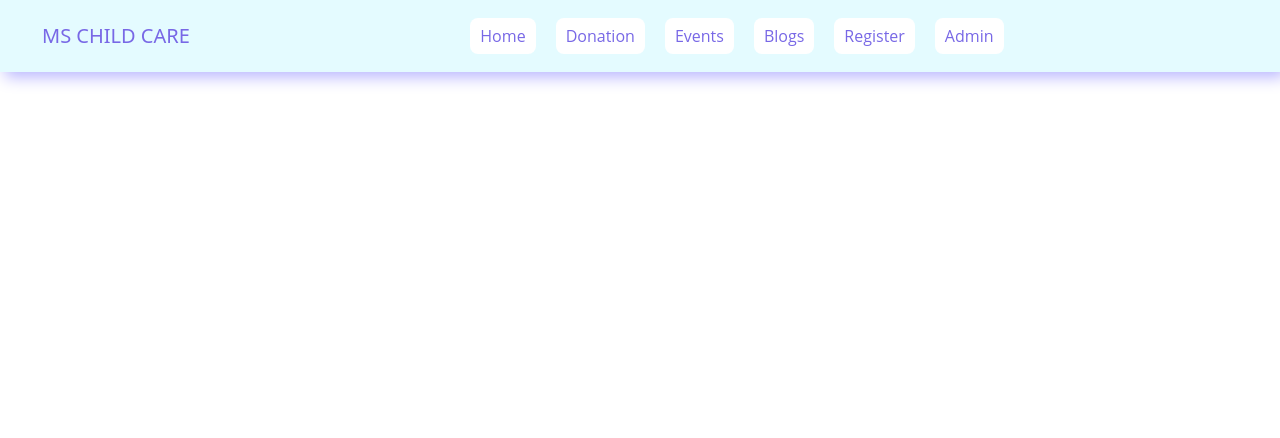
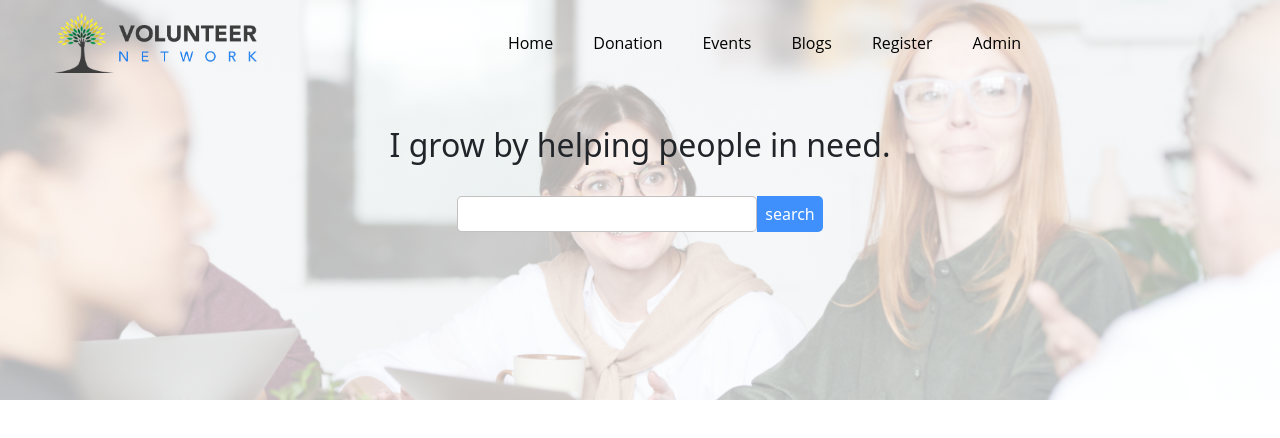
Before and after one commit to shuvro-baset/event-management-fe, a React (Create React App) app: page / in a window 1280 px wide. Shown: the top 438 px of the page. Built offline with nearby package versions, Linux system fonts and the light colour scheme.

Commit message:
banner part done

```diff
--- a/src/App.js
+++ b/src/App.js
@@ -2,13 +2,14 @@ import './App.css';
 import 'bootstrap/dist/css/bootstrap.min.css';
 import { BrowserRouter as Router, Switch, Route, Link } from "react-router-dom";
 import NavBar from './components/NavBar/NavBar';
+import Banner from './components/Banner/Banner';
 function App() {
   return (
     <>
       <Router>
         <Switch>
           <Route exact path="/">
-            <NavBar></NavBar>
+            <Banner></Banner>
           </Route>
         </Switch>
       </Router>
--- /dev/null
+++ b/src/components/Banner/Banner.css
@@ -0,0 +1,23 @@
+.banner{
+    background-image: linear-gradient(rgba(255, 255, 255, 0.7), rgba(255, 255, 255, 0.7)), url('./../../images/banner.jpg');
+    background-position: center;
+    background-repeat: no-repeat;
+    background-size: cover;
+    height: 400px;
+}
+.input-box input{
+    padding: 5px;
+    outline: none;
+    border: 1px solid rgba(156, 150, 150, 0.596);
+    border-radius: 5px;
+    width: 300px;
+}
+.btn-search{
+    background-color: #3F90FC;
+    color: #fff;
+    padding: 6px 8px;
+    outline: none;
+    border: none;
+    border-top-right-radius: 5px;
+    border-bottom-right-radius: 5px;
+}
--- a/src/components/Banner/Banner.js
+++ b/src/components/Banner/Banner.js
@@ -1,10 +1,20 @@
 import React from 'react';
-
+import { Container, Row } from 'react-bootstrap';
+import NavBar from '../NavBar/NavBar';
+import './Banner.css'
 const Banner = () => {
     return (
-        <div>
+        <Container fluid className="banner">
+            <NavBar></NavBar>
 
-        </div>
+            <Row className="my-4">
+                <h2 className="text-center my-3">I grow by helping people in need.</h2>
+                <div className='input-box d-flex justify-content-center align-items-center my-3'>
+                    <input type="text" />
+                    <button className="btn-search">search</button>
+                </div>
+            </Row>
+        </Container>
     );
 };
 
--- a/src/components/NavBar/NavBar.css
+++ b/src/components/NavBar/NavBar.css
@@ -7,17 +7,13 @@
 }
 .menu-item{
     text-decoration: none;
-    color: #7868E6;
+    color: #000000;
     padding: 6px 10px;
     margin: 10px;
-    background-color: #fff;
     border-radius: 8px;
     font-family: 'Open Sans', sans-serif;
 }
-.navBar{
-    box-shadow: 5px 5px 15px #B8B5FF;
 
+.logo{
+    height: 60px;
 }
-.navBg{
-    background-color: #E4FBFF;
-}
--- a/src/components/NavBar/NavBar.js
+++ b/src/components/NavBar/NavBar.js
@@ -1,12 +1,13 @@
 import React from 'react';
-import { Container, Nav, Navbar, Row } from 'react-bootstrap';
+import { Container, Nav, Navbar } from 'react-bootstrap';
 import { Link, NavLink } from 'react-router-dom';
 import './NavBar.css'
+import logo from './../../images/logos/logo.png';
 const NavBar = () => {
     return (
-        <Navbar sticky="top" className="navBar navBg" expand="lg">
+        <Navbar sticky="top" className="navBar" expand="lg">
             <Container fluid>
-                <Navbar.Brand> <Link to="/home" className="logo-text">MS Child Care</Link> </Navbar.Brand>
+                <Navbar.Brand> <Link to="/home" className="logo-text"><img className="img-fluid logo" src={logo} alt="" /></Link> </Navbar.Brand>
                 <Navbar.Toggle aria-controls="basic-navbar-nav" />
                 <Navbar.Collapse id="basic-navbar-nav">
                 <Nav className="mx-auto">
@@ -16,7 +17,6 @@ const NavBar = () => {
                     <NavLink className="menu-item" to="/news">Blogs</NavLink>
                     <NavLink className="menu-item" to="/about">Register</NavLink>
                     <NavLink className="menu-item" to="/about">Admin</NavLink>
-
                 </Nav>
 
 
```
Also changed, not shown: src/images/banner.jpg (added), src/images/logos/logo.png (renamed from src/images/logos/Group 1329.png).
